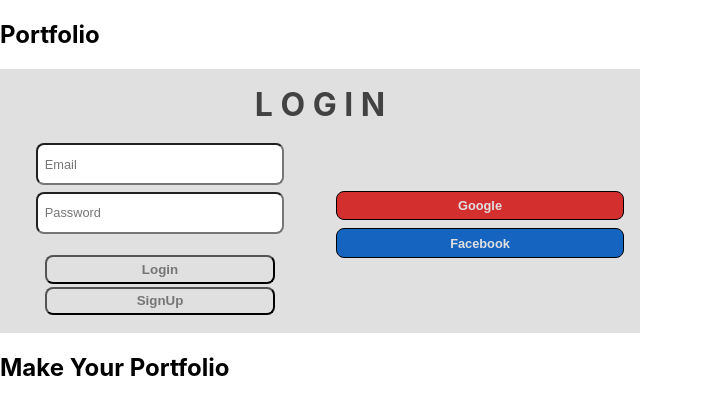
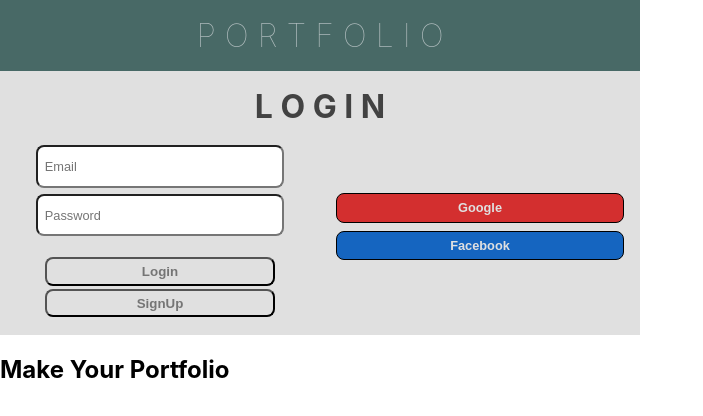
Before and after one commit to ksubin98/portfolio_page, a React (Create React App) app: page / in a window 1280 px wide. Shown: the top 416 px of the page, without its empty margins (0-703 px from the left). Built offline with nearby package versions, Linux system fonts and the light colour scheme.

Commit message:
Header styled

```diff
--- a/src/components/element/header/header.jsx
+++ b/src/components/element/header/header.jsx
@@ -10,7 +10,7 @@
                     <button className={styles.logout}>Logout</button>
                 )
             }
-            <h1 className={styles.title}>Portfolio</h1>
+            <h1 className={styles.title}>P O R T F O L I O</h1>
         </header>
     )
 };
--- a/src/components/element/header/header.module.css
+++ b/src/components/element/header/header.module.css
@@ -0,0 +1,34 @@
+.header {
+  display: flex;
+  flex-direction: column;
+  align-items: center;
+  justify-content: center;
+  width: 100%;
+  height: 100%;
+  max-height: 8rem;
+  background-color: #486966;
+  position: relative;
+}
+
+.title {
+  color: #b2bebf;
+  font-size: 2rem;
+  font-weight: lighter;
+  margin: 0.5em 0;
+}
+
+.logout {
+  font-size: 1rem;
+  position: absolute;
+  right: 1em;
+  top: 1em;
+  border-radius: 20%;
+  height: 1.5rem;
+  width: 4rem;
+  text-align: center;
+  color: #b2bebf;
+  background-color: #3b3936;
+  outline: 0;
+  border: 0;
+  cursor: pointer;
+}
```
